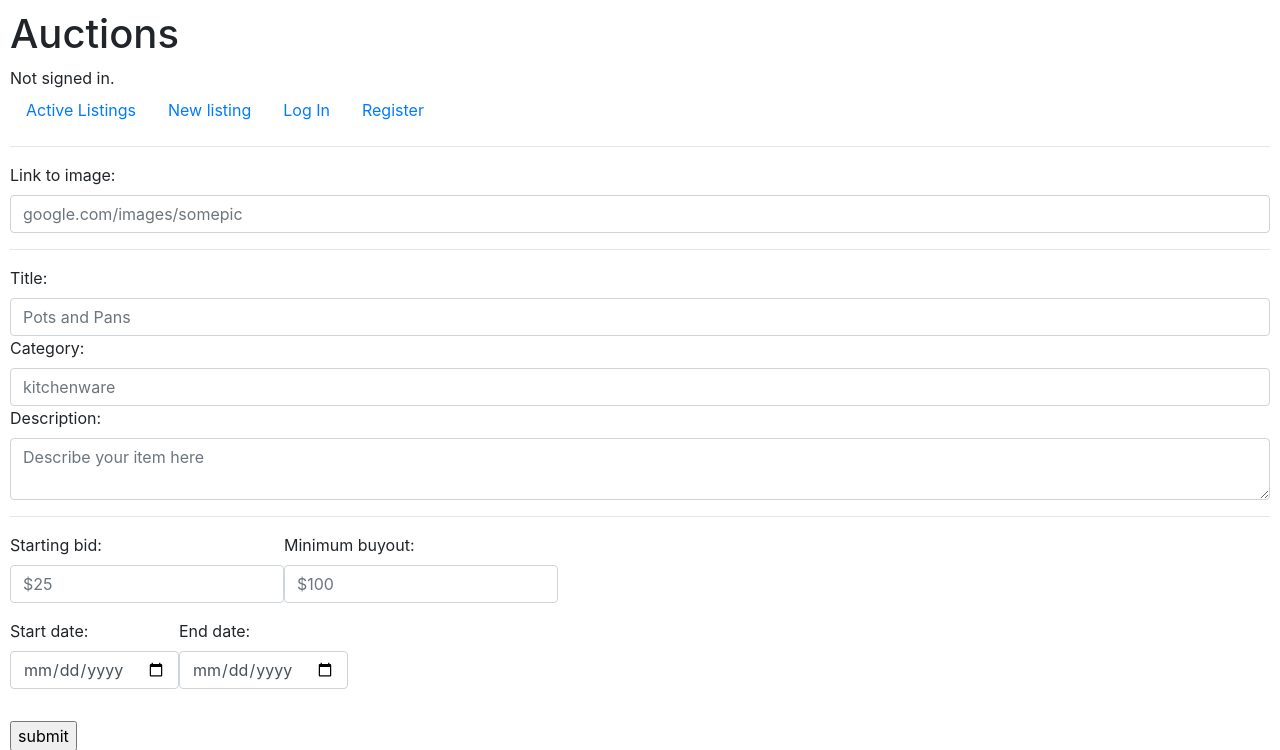
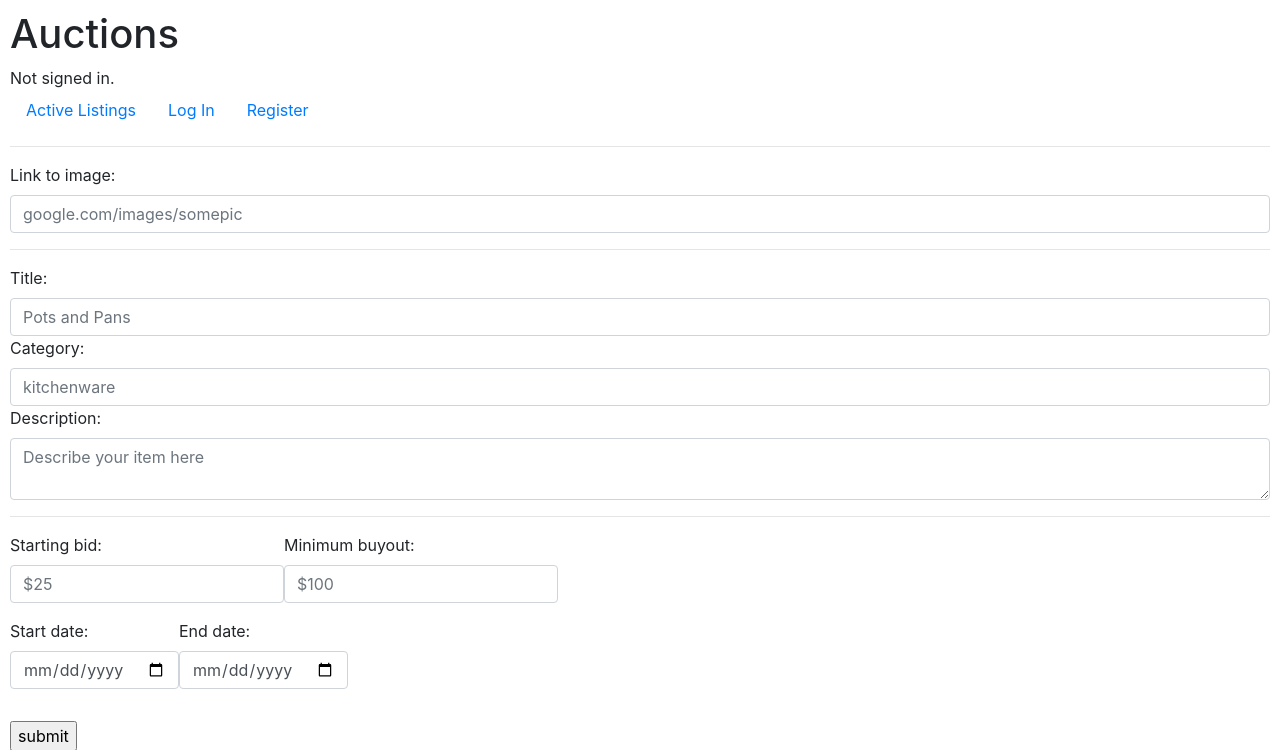
Before and after one commit to elokthewizard/commerce, a Django app: template auctions/templates/auctions/create-listing.html in a window 1280 px wide. Shown: the top 750 px of the page. Run offline with Django 3.2, Linux system fonts and the light colour scheme; the template is opened without the code that fills it, so the values that code supplies are empty; some libraries are stand-ins or nearby versions.

Commit message:
update create listing url

```diff
--- a/auctions/templates/auctions/layout.html
+++ b/auctions/templates/auctions/layout.html
@@ -26,13 +26,13 @@
 
                 </li> -->
                 <li class="nav-item">
+                    <a class="nav-link" href="{% url 'create-listing' %}">New listing</a>
+                </li>
+
+                <li class="nav-item">
                     <a class="nav-link" href="{% url 'logout' %}">Log Out</a>
                 </li>
             {% else %}
-                <!-- todo: only allow authenticated users to create listings -->
-                <li class="nav-item">
-                    <a class="nav-link" href="{% url 'create-listing' %}">New listing</a>
-                </li>
                 <li class="nav-item">
                     <a class="nav-link" href="{% url 'login' %}">Log In</a>
                 </li>
```
